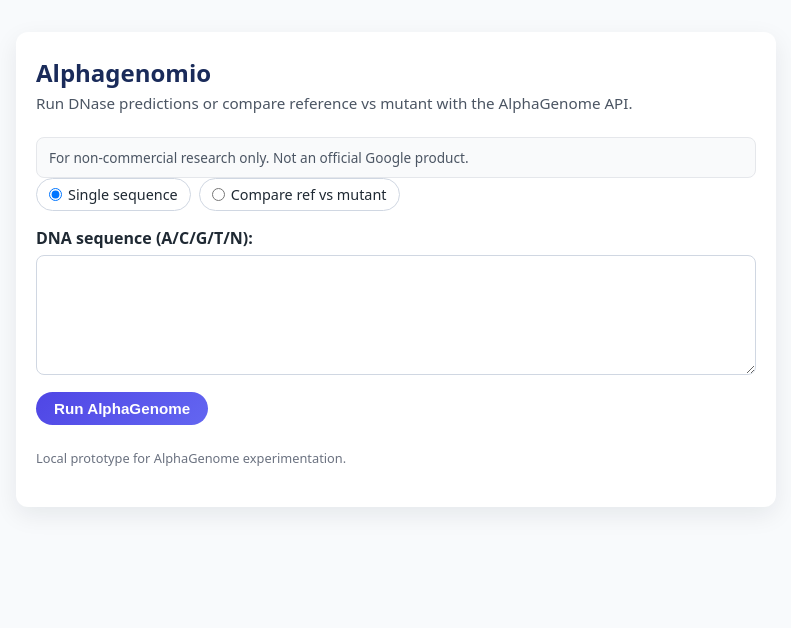
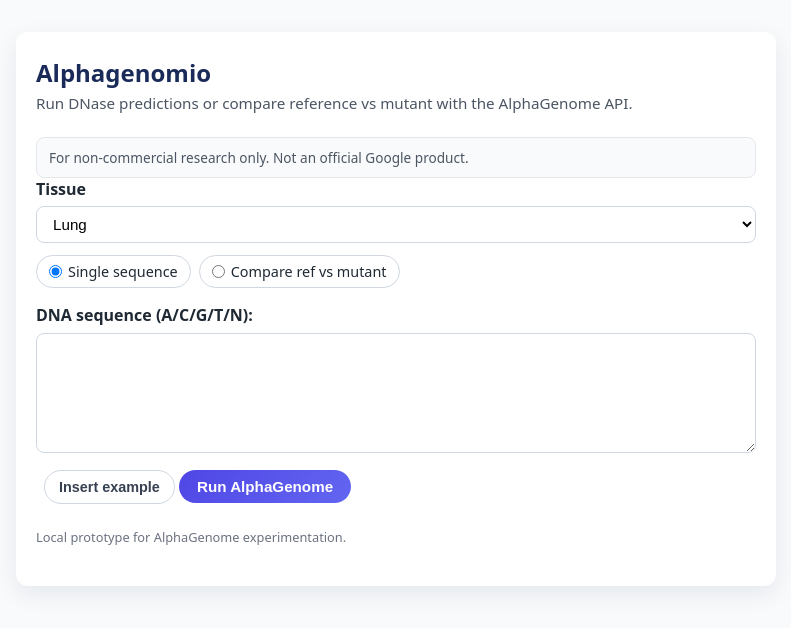
Before and after one commit to gorelikspb/alphagenomio, a Flask app: page / in a window 1280 px wide. Shown: the top 628 px of the page, without its empty margins (244-1035 px from the left). Run offline with Flask 3, Linux system fonts and the light colour scheme.

Commit message:
Add tissue picker and insert example buttons.
Next step from vision: lung/liver/brain dropdown and one-click GATTACA demo.

Co-authored-by: Cursor <cursoragent@cursor.com>

```diff
--- a/app.py
+++ b/app.py
@@ -14,6 +14,13 @@ except ImportError:
 
 
 app = Flask(__name__)
+
+TISSUE_OPTIONS = {
+    "lung": {"label": "Lung", "ontology": "UBERON:0002048"},
+    "liver": {"label": "Liver", "ontology": "UBERON:0001114"},
+    "brain": {"label": "Brain", "ontology": "UBERON:0000955"},
+}
+DEFAULT_TISSUE = "lung"
 
 
 def create_model(api_key: Optional[str] = None):
@@ -217,15 +224,16 @@ def _validate_sequence(seq: str, label: str = "Sequence") -> Optional[str]:
     return None
 
 
-def _predict_dnase(model, sequence: str) -> dict:
+def _predict_dnase(model, sequence: str, tissue: str = DEFAULT_TISSUE) -> dict:
     """Run DNase prediction for one sequence; return display-ready result fields."""
+    tissue_info = TISSUE_OPTIONS.get(tissue, TISSUE_OPTIONS[DEFAULT_TISSUE])
     padded = sequence.center(
         dna_client.SEQUENCE_LENGTH_1MB, "N"  # type: ignore[attr-defined]
     )
     output = model.predict_sequence(
         sequence=padded,
         requested_outputs=[dna_client.OutputType.DNASE],  # type: ignore[attr-defined]
-        ontology_terms=["UBERON:0002048"],
+        ontology_terms=[tissue_info["ontology"]],
     )
     dnase_values = output.dnase.values
     start_idx = (len(padded) - len(sequence)) // 2
@@ -243,6 +251,9 @@ def _predict_dnase(model, sequence: str) -> dict:
 
     return {
         "sequence": sequence,
+        "tissue_key": tissue if tissue in TISSUE_OPTIONS else DEFAULT_TISSUE,
+        "tissue_label": tissue_info["label"],
+        "tissue_ontology": tissue_info["ontology"],
         "input_length": len(sequence),
         "padded_length": len(padded),
         "num_tracks": len(means),
@@ -309,6 +320,7 @@ def index():
     reference: str = ""
     mutant: str = ""
     mode: str = "single"
+    tissue: str = DEFAULT_TISSUE
     result: Optional[dict] = None
     compare_result: Optional[dict] = None
     error: Optional[str] = None
@@ -318,6 +330,9 @@ def index():
         sequence = (request.form.get("sequence") or "").strip().upper()
         reference = (request.form.get("reference") or "").strip().upper()
         mutant = (request.form.get("mutant") or "").strip().upper()
+        tissue = (request.form.get("tissue") or DEFAULT_TISSUE).strip()
+        if tissue not in TISSUE_OPTIONS:
+            tissue = DEFAULT_TISSUE
         api_key = (request.form.get("api_key") or "").strip() or None
 
         if mode == "compare":
@@ -332,8 +347,8 @@ def index():
             else:
                 try:
                     model = get_model(api_key)
-                    ref_data = _predict_dnase(model, reference)
-                    mut_data = _predict_dnase(model, mutant)
+                    ref_data = _predict_dnase(model, reference, tissue)
+                    mut_data = _predict_dnase(model, mutant, tissue)
                     deltas = _compare_stats(ref_data["segment_stats"], mut_data["segment_stats"])
                     compare_result = {
                         "ref": ref_data,
@@ -341,6 +356,8 @@ def index():
                         "deltas": deltas,
                         "diff_positions": _diff_positions(reference, mutant),
                         "input_length": len(reference),
+                        "tissue_label": ref_data["tissue_label"],
+                        "tissue_ontology": ref_data["tissue_ontology"],
                     }
                 except Exception as exc:  # noqa: BLE001
                     error = f"Error while calling AlphaGenome: {exc}"
@@ -351,7 +368,7 @@ def index():
             else:
                 try:
                     model = get_model(api_key)
-                    result = _predict_dnase(model, sequence)
+                    result = _predict_dnase(model, sequence, tissue)
                 except Exception as exc:  # noqa: BLE001
                     error = f"Error while calling AlphaGenome: {exc}"
 
@@ -362,6 +379,8 @@ def index():
         reference=reference,
         mutant=mutant,
         mode=mode,
+        tissue=tissue,
+        tissue_options=TISSUE_OPTIONS,
         result=result,
         compare_result=compare_result,
         error=error,
--- a/templates/index.html
+++ b/templates/index.html
@@ -64,8 +64,28 @@
       font-size: 0.95rem;
       cursor: pointer;
     }
-    .btn-primary:hover {
-      background: linear-gradient(135deg, #4338ca, #4f46e5);
+    .btn-secondary {
+      display: inline-block;
+      margin-top: 12px;
+      margin-left: 8px;
+      padding: 8px 14px;
+      border-radius: 999px;
+      border: 1px solid #d0d7e2;
+      background: #ffffff;
+      color: #374151;
+      font-weight: 600;
+      font-size: 0.9rem;
+      cursor: pointer;
+    }
+    select {
+      width: 100%;
+      padding: 8px 12px;
+      margin-bottom: 12px;
+      border-radius: 8px;
+      border: 1px solid #d0d7e2;
+      box-sizing: border-box;
+      font-size: 0.95rem;
+      background: #fff;
     }
     .error {
       margin-top: 12px;
@@ -154,6 +174,13 @@
       <input type="password" id="api_key" name="api_key" placeholder="Paste key here (not stored on server)" autocomplete="off" style="width: 100%; padding: 8px 12px; margin-bottom: 12px; border-radius: 8px; border: 1px solid #d0d7e2; box-sizing: border-box; font-family: monospace;" />
       {% endif %}
 
+      <label for="tissue">Tissue</label>
+      <select id="tissue" name="tissue">
+        {% for key, info in tissue_options.items() %}
+          <option value="{{ key }}" {% if tissue == key %}selected{% endif %}>{{ info.label }}</option>
+        {% endfor %}
+      </select>
+
       <div class="mode-tabs">
         <label>
           <input type="radio" name="mode" value="single" {% if mode != "compare" %}checked{% endif %} onchange="toggleMode()" />
@@ -168,7 +195,10 @@
       <div id="single-fields" class="field-group{% if mode == 'compare' %} hidden{% endif %}">
         <label for="sequence">DNA sequence (A/C/G/T/N):</label>
         <textarea id="sequence" name="sequence" spellcheck="false">{{ sequence }}</textarea>
-        <button type="submit" class="btn-primary">Run AlphaGenome</button>
+        <div>
+          <button type="button" class="btn-secondary" onclick="fillSingleExample()">Insert example</button>
+          <button type="submit" class="btn-primary">Run AlphaGenome</button>
+        </div>
       </div>
 
       <div id="compare-fields" class="field-group{% if mode != 'compare' %} hidden{% endif %}">
@@ -176,7 +206,10 @@
         <textarea id="reference" name="reference" spellcheck="false">{{ reference }}</textarea>
         <label for="mutant" style="margin-top: 12px;">Mutant sequence (same length):</label>
         <textarea id="mutant" name="mutant" spellcheck="false">{{ mutant }}</textarea>
-        <button type="submit" class="btn-primary">Compare</button>
+        <div>
+          <button type="button" class="btn-secondary" onclick="fillCompareExample()">Insert example</button>
+          <button type="submit" class="btn-primary">Compare</button>
+        </div>
       </div>
     </form>
 
@@ -186,7 +219,7 @@
 
     {% if compare_result %}
       <div class="card">
-        <h2>Reference vs Mutant (DNase, lung)</h2>
+        <h2>Reference vs Mutant (DNase, {{ compare_result.tissue_label }})</h2>
         <ul class="summary-list">
           <li><strong>Length:</strong> {{ compare_result.input_length }} bp</li>
           <li><strong>Changed positions:</strong>
@@ -247,7 +280,7 @@
 
     {% if result and not compare_result %}
       <div class="card">
-        <h2>Prediction summary (DNase, UBERON:0002048 - lung)</h2>
+        <h2>Prediction summary (DNase, {{ result.tissue_label }})</h2>
         <ul class="summary-list">
           <li><strong>Input length:</strong> {{ result.input_length }} bp</li>
           <li><strong>Padded length (model context):</strong> {{ result.padded_length }} bp</li>
@@ -367,6 +400,13 @@
       document.getElementById("single-fields").classList.toggle("hidden", compare);
       document.getElementById("compare-fields").classList.toggle("hidden", !compare);
     }
+    function fillSingleExample() {
+      document.getElementById("sequence").value = "GATTACA";
+    }
+    function fillCompareExample() {
+      document.getElementById("reference").value = "GATTACA";
+      document.getElementById("mutant").value = "GATTACG";
+    }
   </script>
 </body>
 </html>
```
Also changed, not shown: tasks.md (added, +41 -0 lines).
